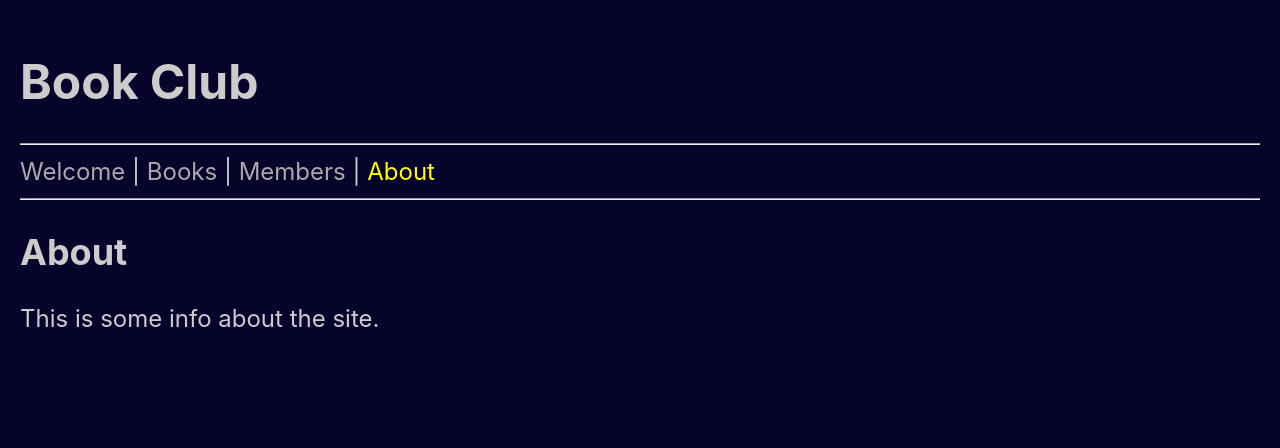
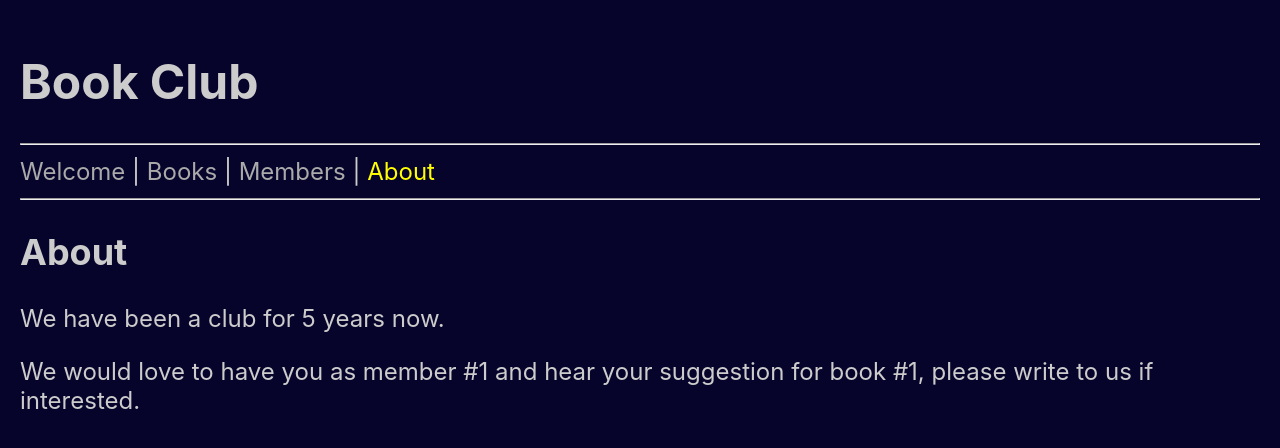
Before and after one commit to edwardtanguay/howto-react-router-site-with-usecontext, a React (Vite) app: page /about in a window 1280 px wide. Shown: the top 448 px of the page. Built offline with nearby package versions, Linux system fonts and the light colour scheme; no server answers.

Commit message:
all pages in

```diff
--- a/src/App.jsx
+++ b/src/App.jsx
@@ -42,7 +42,7 @@ function App() {
 				/>
 				<Route path="/books" element={<PageBooks books={books} />} />
 				<Route path="/members" element={<PageMembers members={members} />} />
-				<Route path="/about" element={<PageAbout />} />
+				<Route path="/about" element={<PageAbout books={books} members={members} />} />
 				<Route path="/" element={<Navigate to="/welcome" replace />} />
 			</Routes>
 		</div>
--- a/src/pages/PageAbout.jsx
+++ b/src/pages/PageAbout.jsx
@@ -1,8 +1,9 @@
-export const PageAbout = () => {
+export const PageAbout = ({books, members}) => {
 	return (
 		<div className="page_about">
 			<h2>About</h2>
-			<p>This is some info about the site.</p>
+			<p>We have been a club for 5 years now.</p>
+			<p>We would love to have you as member #{members.length + 1} and hear your suggestion for book #{books.length + 1}, please write to us if interested.</p>
 		</div>
 	)
 }
```
